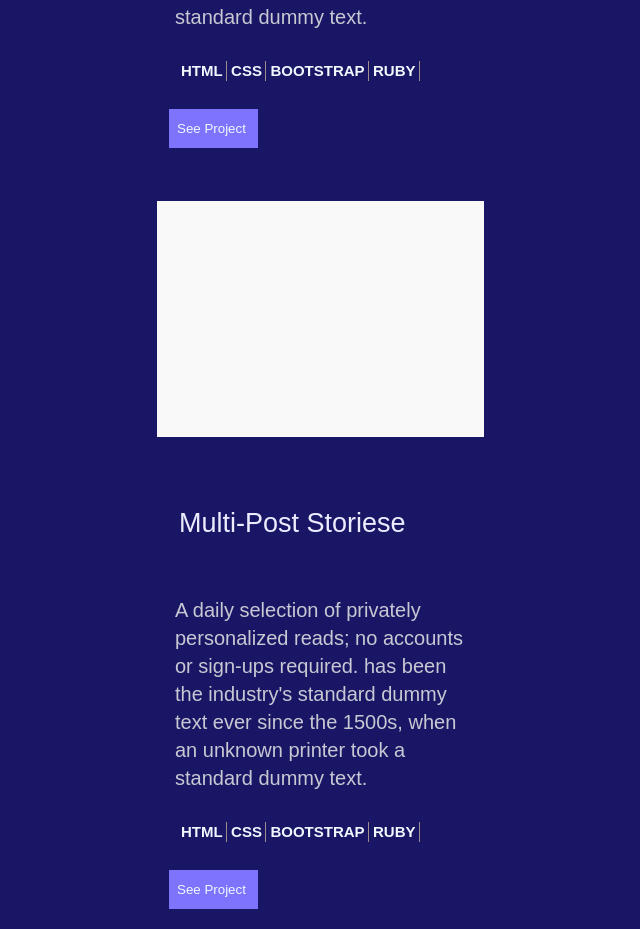
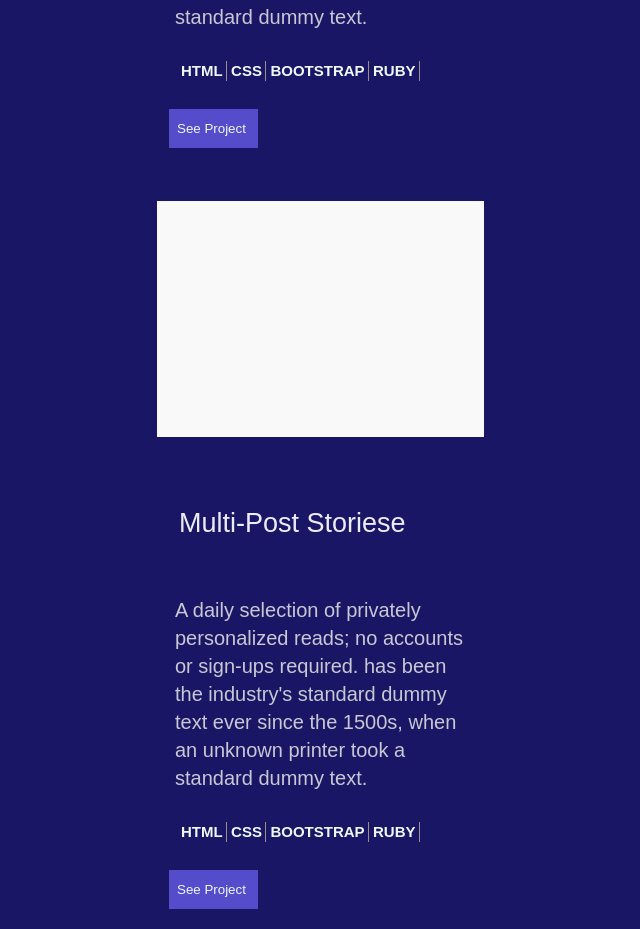
Before and after one commit to Masouma864/Portfolio, a plain HTML site: page index.html in a window 1280 px wide. Shown: the part 1600-2529 px from the top of the page, without its empty margins (299-939 px from the left). Drawn offline with Linux system fonts and the light colour scheme.

Commit message:
Edit validation

```diff
--- a/style.css
+++ b/style.css
@@ -185,7 +185,7 @@ button {
   margin-top: 12px;
   padding: 12px 8px;
   height: 50px;
-  background: #7d73fc;
+  background: #554ccb;
   border: none;
   color: aliceblue;
   margin-left: 28px;
```
